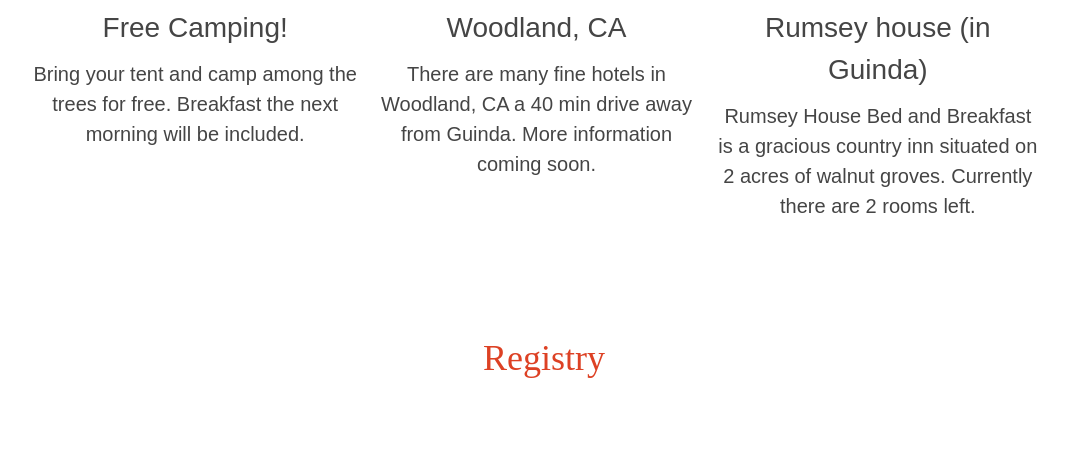
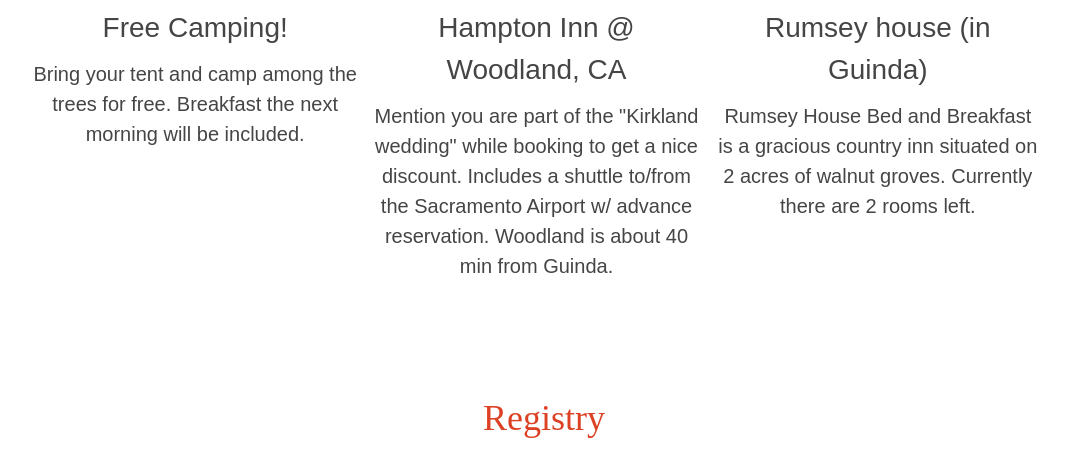
Before and after one commit to srkirkland/wedding, a plain HTML site: page index.html in a window 1280 px wide. Shown: the part 2146-2608 px from the top of the page, without its empty margins (96-1168 px from the left). Drawn offline with nearby package versions, Linux system fonts and the light colour scheme; a web font is replaced by a local one.

Commit message:
add info about the hampton inn

```diff
--- a/index.html
+++ b/index.html
@@ -147,10 +147,10 @@
                       </a>
                   </div>
                   <div class="col-md-4">
-                      <a href="http://www.kayak.com/hotels/Woodland,CA-c11369/2015-09-05/2015-09-06/2guests">
+                      <a href="http://hamptoninn3.hilton.com/en/hotels/california/hampton-inn-and-suites-woodland-sacramento-area-SACWLHX/index.html">
                           <img class="respo center-block" src="http://i.imgur.com/31RBH8R.gif" alt="Woodland">
-                          <h2 class="text-center">Woodland, CA</h2>
-                          <h4 class="text-center">There are many fine hotels in Woodland, CA a 40 min drive away from Guinda.  More information coming soon.</h4>
+                          <h2 class="text-center">Hampton Inn @ Woodland, CA</h2>
+                          <h4 class="text-center">Mention you are part of the "Kirkland wedding" while booking to get a nice discount. Includes a shuttle to/from the Sacramento Airport w/ advance reservation. Woodland is about 40 min from Guinda.</h4>
                       </a>
                   </div>
                   <div class="col-md-4">
```
